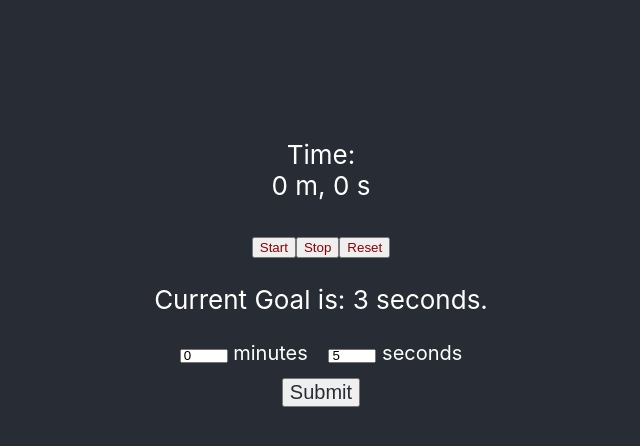
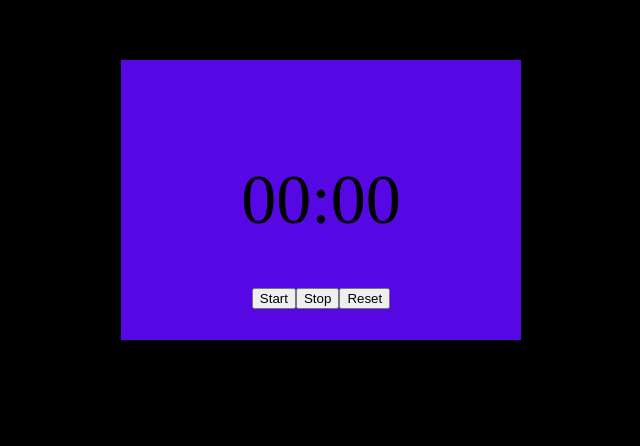
Before and after one commit to ztaggart/pommodoro, a React (Create React App) app: page / in a window 1280 px wide. Shown: the part 140-586 px from the top of the page, without its empty margins (319-959 px from the left). Built offline with nearby package versions, Linux system fonts and the light colour scheme.

Commit message:
center timer container

```diff
--- a/package.json
+++ b/package.json
@@ -8,7 +8,7 @@
     "@testing-library/user-event": "^12.8.3",
     "react": "^17.0.2",
     "react-dom": "^17.0.2",
-    "react-scripts": "4.0.3",
+    "react-scripts": "^5.0.1",
     "web-vitals": "^1.1.2"
   },
   "scripts": {
@@ -34,5 +34,8 @@
       "last 1 firefox version",
       "last 1 safari version"
     ]
+  },
+  "devDependencies": {
+    "prop-types": "^15.8.1"
   }
 }
--- a/src/App.css
+++ /dev/null
@@ -1,42 +0,0 @@
-.App {
-  text-align: center;
-}
-
-.App-logo {
-  height: 40vmin;
-  pointer-events: none;
-}
-
-@media (prefers-reduced-motion: no-preference) {
-  .App-logo {
-    animation: App-logo-spin infinite 20s linear;
-  }
-}
-
-.App-header {
-  background-color: #282c34;
-  min-height: 100vh;
-  display: flex;
-  flex-direction: column;
-  align-items: center;
-  justify-content: center;
-  font-size: calc(10px + 2vmin);
-  color: white;
-}
-
-.App-link {
-  color: #61dafb;
-}
-
-button {
-  color: darkred;
-}
-
-@keyframes App-logo-spin {
-  from {
-    transform: rotate(0deg);
-  }
-  to {
-    transform: rotate(360deg);
-  }
-}
--- a/src/App.js
+++ b/src/App.js
@@ -1,14 +1,86 @@
-import './App.css';
-import Timer from './Timer.js'
-import React from 'react'
+import "./index.css";
+import Timer from "./Timer.js";
+import React, { useState, useEffect } from "react";
 
 function App() {
+  const WORK = 3;
+  const SHORT_BREAK = 2;
+  const LONG_BREAK = 10;
+
+  const [breakCount, setBreakCount] = useState(0);
+  const [goals, setGoals] = useState([1, WORK, SHORT_BREAK, LONG_BREAK]);
+  const [time, setTime] = useState(0);
+  const [going, setGoing] = useState(false);
+
+  useEffect(() => {
+    changeGoals();
+  });
+
+  function changeGoals() {
+    // goals[0] is the goals index
+    let goal = goals[goals[0]];
+    console.log(goals[0]);
+    if (breakCount >= 4) {
+      goals[0] = 3;
+      setBreakCount(0);
+    }
+    if (time > goal && goal !== 0) {
+      //TODO: maybe could put an alarm here when switching to the next timer?
+
+      //go to next timer goal
+      goals[0] = (goals[0] + 1) % (goals.length - 1);
+      if (goals[0] === 0) {
+        // skip metadata for goal index
+        goals[0] += 1;
+      }
+
+      console.log("goal index: " + goals[0]);
+
+      if (goals[0] === 2) {
+        // if a break, increment break counter
+        setBreakCount(breakCount + 1);
+      }
+      setTime(1);
+    } else if (going === true) {
+      setTimeout(() => {
+        setTime(time + 1);
+      }, 1000);
+    }
+  }
+
+  const setGoal = (goal, index) => {
+    if (index <= 0 || index > goals.length()) {
+      console.log("bad index in setGoal");
+      return;
+    }
+
+    goals[index] = goal;
+    setGoals(goals);
+  };
+
+  const startClick = () => {
+    setGoing(true);
+  };
+
+  const stopClick = () => {
+    setGoing(false);
+  };
+
+  const resetClick = () => {
+    setGoing(false);
+    setTime(0);
+    goals[0] = 1;
+  };
 
   return (
-    <div className="App">
-      <header className="App-header">
-        <Timer></Timer>
-      </header>
+    <div className="app">
+      <Timer
+        time={time}
+        startClick={startClick}
+        stopClick={stopClick}
+        resetClick={resetClick}
+        breakCount={breakCount}
+      ></Timer>
     </div>
   );
 }
--- a/src/ButtonArray.js
+++ b/src/ButtonArray.js
@@ -1,8 +1,9 @@
+import './index.css';
 function ButtonArray(props) {
     const {startClick, stopClick, resetClick} = props;
 
     return (
-      <div>
+      <div class='array_container'>
         <button onClick={startClick}>Start</button>
         <button onClick={stopClick}>Stop</button>
         <button onClick={resetClick}>Reset</button>
--- a/src/GoalForm.js
+++ b/src/GoalForm.js
@@ -1,10 +1,10 @@
 import React, {useState} from 'react';
+import './index.css';
 
-const GoalForm = (props) => {
+const GoalForm = ({setGoal}) => {
     const[tempMin, setTempMin] = useState(0);
     const[tempSec, setTempSec] = useState(5);
 
-    let {setGoal} = props;
 
     const submitForm = (event) => {
         // prevent default form submission behavior
@@ -39,14 +39,18 @@ const GoalForm = (props) => {
 
     return(
         <div>
-          <form onSubmit={submitForm} style={{fontSize: '20px', display: 'block'}}>
+          <form onSubmit={submitForm} class='goal_container'>
               <div id='submitDiv'>
-                <input id='txtSubmitMinutes' className='timeTxt' onChange={changeMinutes} value={tempMin}/>
+                <input class='goal_input' onChange={changeMinutes} value={tempMin}/>
                 <label style={{marginRight: '15px'}}> minutes </label>
+              </div>
+              <div id='submitDiv'>
                 <input id='txtSubmitSeconds' className='timeTxt' onChange={changeSeconds} value={tempSec}/>
                 <label> seconds </label>
               </div>
-              <button id='btnSubmitTime' type='submit' style={{fontSize: '20px', color: '#282c34', marginTop: '10px'}}> Submit </button>
+              <div>
+                <button id='btnSubmitTime' type='submit' style={{alignContent: 'center', fontSize: '20px', marginTop: '10px', marginLeft: '35%'}}> Submit </button>
+              </div>
           </form>
         </div>
     )
--- a/src/Timer.css
+++ /dev/null
@@ -1,9 +0,0 @@
-.timeTxt {
-    width: 40px;
-    margin-bottom: 5px;
-    height: 8px;
-}
-
-label {
-    display: inline;
-}
--- a/src/Timer.js
+++ b/src/Timer.js
@@ -1,83 +1,36 @@
-import React, {useEffect, useState} from 'react'
-import ButtonArray from './ButtonArray.js'
-import GoalForm from './GoalForm.js'
-import './Timer.css'
+import React from "react";
+import "./index.css";
+import ReactPropTypes from "react";
 
-function Timer() {
-    // first number in array is the current goal, 1 indexed
-    // e.g. the first goal has an index of 1 in this array
-    const WORK = 3;
-    const SHORT_BREAK = 2;
-    const LONG_BREAK = 10;
-    const [breakCount, setBreakCount] = useState(0);
-    const [goals, setGoals] = useState([1, WORK, SHORT_BREAK, LONG_BREAK]);
-    const [time, setTime] = useState(0);
-    const [going, setGoing] = useState(false);
+function Timer({ time, startClick, stopClick, resetClick }) {
+  function format(time) {
+    if (time < 10) {
+      return "0" + time.toString();
+    } else {
+      return time;
+    }
+  }
 
-    useEffect(
-      () => {
-        changeGoals();
-      }
-    )
+  return (
+    <div className="timer">
+      <div style={{ height: "10%", margin: "100px" }}>
+        <p style={{ fontSize: "70px" }}>
+          {format(Math.floor(time / 60))}:{format(time % 60)}
+        </p>
+      </div>
+      <div>
+        <button onClick={startClick}>Start</button>
+        <button onClick={stopClick}>Stop</button>
+        <button onClick={resetClick}>Reset</button>
+      </div>
+    </div>
+  );
+}
 
-
-    function changeGoals() {
-      let goal = goals[goals[0]];
-      console.log(goals[0])
-      if (breakCount >= 4) {
-        goals[0] = 3;
-        setBreakCount(0);
-      }
-      if(time > goal && goal !== 0) {
-        //TODO: maybe could put an alarm here when switching to the next timer?
-
-        //go to next timer goal
-        goals[0] = ((goals[0] + 1) % (goals.length - 1));
-        console.log("goal index: " + goals[0])
-        if(goals[0] === 0) { // skip metadata for goal index
-          goals[0]+=1;
-        }
-        if(goals[0] === 2) { // if a break, increment break counter
-          setBreakCount(breakCount + 1);
-        }
-        setTime(1);
-      }
-      else if (going === true) {
-        setTimeout(() => {setTime(time+1)}, 1000);
-      }
-    }
-
-    const startClick = () => {
-      setGoing(true);
-    }
-
-    const stopClick = () => {
-      setGoing(false);
-    }
-
-    const resetClick = () => {
-      setGoing(false);
-      setTime(0);
-      goals[0] = 1;
-    }
-
-    const setGoal = (goal) => {
-      goals[goals[0]] = goal;
-      setGoals(goals);
-    }
-
-    return (
-      <div>
-        <p>
-            Time:
-            <br></br>
-            {Math.floor(time/60)} m, {time%60} s
-        </p>
-        <ButtonArray startClick={startClick} stopClick={stopClick} resetClick={resetClick}></ButtonArray>
-        <p> Current Goal is: {goals[goals[0]]} seconds.</p>
-        <GoalForm setGoal={setGoal}></GoalForm>
-      </div>
-    )
-
-}
-export default Timer
+Timer.propTypes = {
+  time: ReactPropTypes.number,
+  startClick: ReactPropTypes.function,
+  stopClick: ReactPropTypes.function,
+  resetClick: ReactPropTypes.function,
+};
+export default Timer;
--- a/src/index.css
+++ b/src/index.css
@@ -1,13 +1,24 @@
 body {
   margin: 0;
-  font-family: -apple-system, BlinkMacSystemFont, 'Segoe UI', 'Roboto', 'Oxygen',
-    'Ubuntu', 'Cantarell', 'Fira Sans', 'Droid Sans', 'Helvetica Neue',
-    sans-serif;
-  -webkit-font-smoothing: antialiased;
-  -moz-osx-font-smoothing: grayscale;
 }
 
 code {
   font-family: source-code-pro, Menlo, Monaco, Consolas, 'Courier New',
     monospace;
 }
+
+.timer {
+  background-color:rgb(85, 8, 228);
+  text-align: center;
+  width: 50vh;
+  height: 35%;
+  margin-bottom: 15vh;
+}
+
+.app {
+  background-color: black;
+  display: flex;
+  height: 100vh;
+  justify-content:center;
+  align-items:center;
+}
```
Also changed, not shown: src/Sidebar.js (added, +32 -0 lines), .eslintrc.json (added), src/index.js (line endings or trailing spaces), 2 other files (tests, documents, lock files or other folders).
